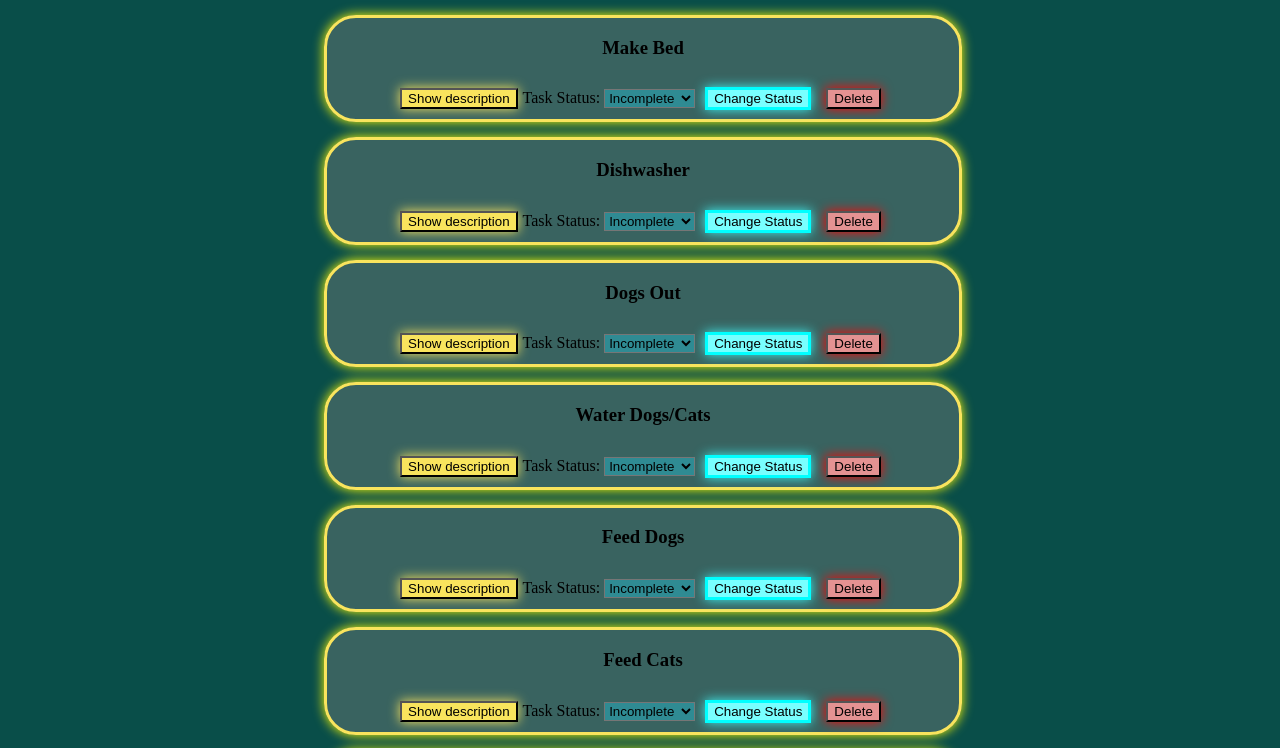
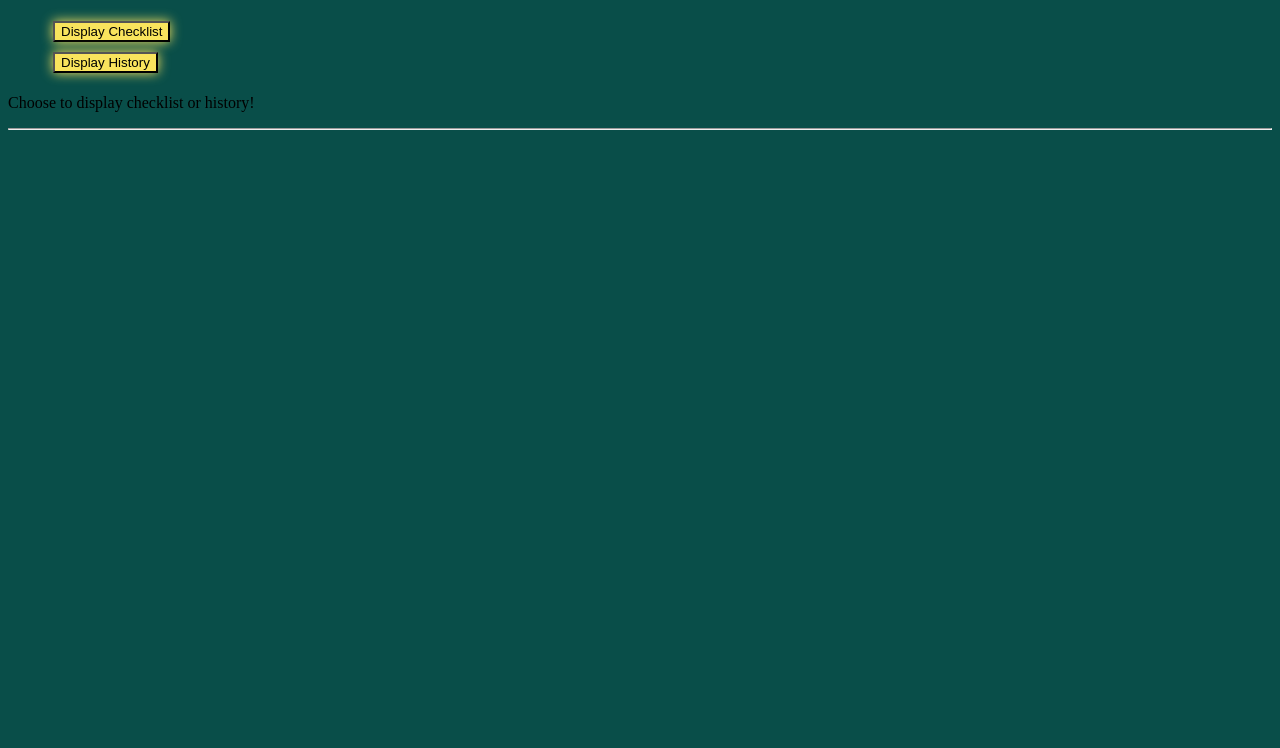
Before and after one commit to rc-devs/daily-task-manager, an Angular app in the folder daily-task-manager/: page / in a window 1280 px wide. Shown: the top 748 px of the page. Built offline with nearby package versions, Linux system fonts and the light colour scheme.

Commit message:
display checklist or history components

```diff
--- a/daily-task-manager/src/app/app.component.html
+++ b/daily-task-manager/src/app/app.component.html
@@ -1,5 +1,17 @@
-<app-checklist></app-checklist>
+
+<menu>
+  <li><button (click)="handleChooseDisplay('checklist')">Display Checklist</button></li>
+  <li><button (click)="handleChooseDisplay('history')">Display History</button></li>
+</menu>
+
+@if (chooseDisplay() === 'checklist'){
+  <app-checklist></app-checklist>
+} @else if (chooseDisplay() === 'history'){
+  <app-history></app-history>
+} @else {
+  <p>Choose to display checklist or history!</p>
+}
+
+
 
 <hr>
-
-<app-history></app-history>
--- a/daily-task-manager/src/app/app.component.ts
+++ b/daily-task-manager/src/app/app.component.ts
@@ -1,4 +1,4 @@
-import { Component } from '@angular/core';
+import { Component, signal } from '@angular/core';
 import { ChecklistComponent } from './checklist/checklist.component';
 import { HistoryComponent } from './history/history.component';
 
@@ -10,4 +10,11 @@ import { HistoryComponent } from './history/history.component';
 })
 export class AppComponent {
   title = 'daily-task-manager';
+
+  chooseDisplay = signal("")
+
+  handleChooseDisplay(choice: string){
+    this.chooseDisplay.set(choice);
+  }
+
 }
--- a/daily-task-manager/src/styles.css
+++ b/daily-task-manager/src/styles.css
@@ -38,3 +38,7 @@ button:hover {
   background-color: rgb(28, 245, 245);
   box-shadow: 0 0 50px  rgb(33, 230, 230);
 }
+
+li {
+  list-style: none;
+}
```
